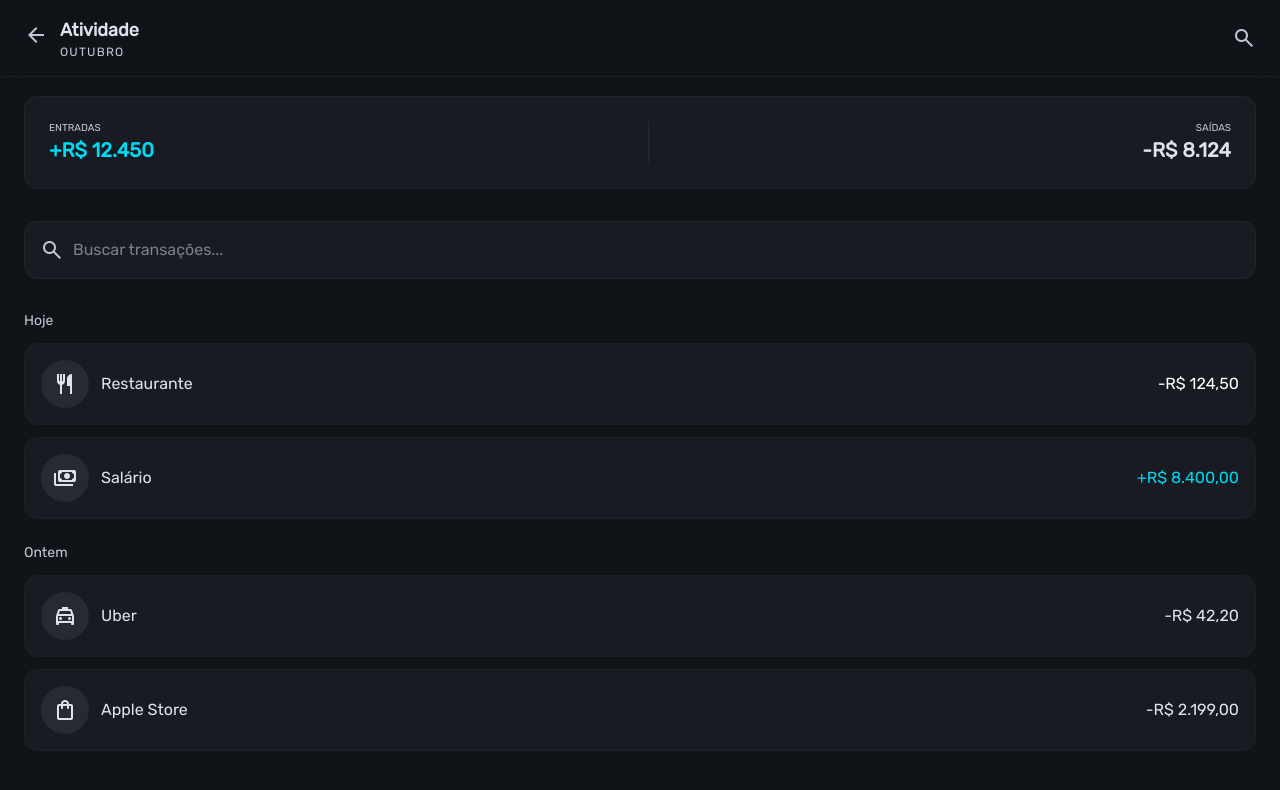
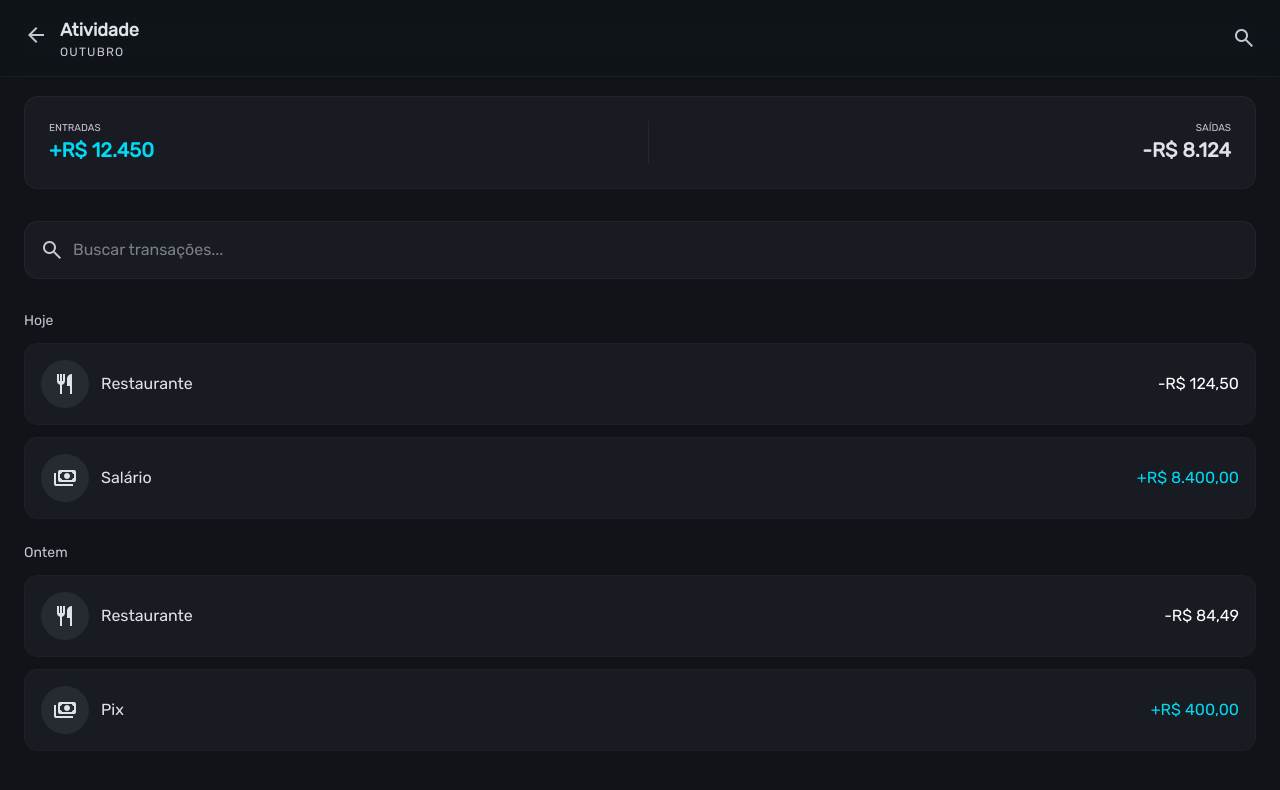
Before and after one commit to yDiony/WalletApp, a Next.js app: page /history in a window 1280 px wide. Shown: the top 790 px of the page. Built offline with nearby package versions, Linux system fonts and the light colour scheme.

Commit message:
Started to break down into components

```diff
--- a/src/app/(private)/history/page.tsx
+++ b/src/app/(private)/history/page.tsx
@@ -3,6 +3,8 @@
 import { motion } from "framer-motion";
 import { usePathname } from "next/navigation";
 import Link from "next/link";
+import TransactionItem from "@/components/transactions/TransactionItem";
+import BottomNav from "@/components/layout/BottomNav";
 
 const Icon = ({ name, className = "" }: any) => (
   <span className={`material-symbols-outlined ${className}`}>
@@ -83,41 +85,16 @@ export default function ExtratoPage() {
             <h3 className="text-sm text-[#c9c4d5] mb-3">Hoje</h3>
 
             <div className="space-y-3">
-              {[
-                {
-                  name: "Restaurante",
-                  icon: "restaurant",
-                  value: "-R$ 124,50",
-                },
-                {
-                  name: "Salário",
-                  icon: "payments",
-                  value: "+R$ 8.400,00",
-                },
-              ].map((item, i) => (
-                <motion.div
-                  key={i}
-                  whileHover={{ scale: 1.02 }}
-                  className="flex justify-between items-center p-4 bg-[#181c22] rounded-xl border border-[#474553]/10"
-                >
-                  <div className="flex items-center gap-3">
-                    <div className="w-12 h-12 flex items-center justify-center rounded-full bg-[#262a31]">
-                      <Icon name={item.icon} />
-                    </div>
-                    <span>{item.name}</span>
-                  </div>
-
-                  <span
-                    className={
-                      item.value.includes("+")
-                        ? "text-[#00daf3]"
-                        : "text-white"
-                    }
-                  >
-                    {item.value}
-                  </span>
-                </motion.div>
-              ))}
+              <TransactionItem
+                name="Restaurante"
+                icon="restaurant"
+                value="-R$ 124,50"
+              />
+              <TransactionItem
+                name="Salário"
+                icon="payments"
+                value="+R$ 8.400,00"
+              />
             </div>
           </div>
 
@@ -126,39 +103,21 @@ export default function ExtratoPage() {
             <h3 className="text-sm text-[#c9c4d5] mb-3">Ontem</h3>
 
             <div className="space-y-3">
-              {[
-                {
-                  name: "Uber",
-                  icon: "local_taxi",
-                  value: "-R$ 42,20",
-                },
-                {
-                  name: "Apple Store",
-                  icon: "shopping_bag",
-                  value: "-R$ 2.199,00",
-                },
-              ].map((item, i) => (
-                <motion.div
-                  key={i}
-                  whileHover={{ scale: 1.02 }}
-                  className="flex justify-between items-center p-4 bg-[#181c22] rounded-xl border border-[#474553]/10"
-                >
-                  <div className="flex items-center gap-3">
-                    <div className="w-12 h-12 flex items-center justify-center rounded-full bg-[#262a31]">
-                      <Icon name={item.icon} />
-                    </div>
-                    <span>{item.name}</span>
-                  </div>
-
-                  <span>{item.value}</span>
-                </motion.div>
-              ))}
+              <TransactionItem
+                name="Restaurante"
+                icon="restaurant"
+                value="-R$ 84,49"
+              />
+              <TransactionItem
+                name="Pix"
+                icon="payments"
+                value="+R$ 400,00"
+              />
             </div>
           </div>
         </section>
       </main>
 
-      {/* NAV (reaproveita a tua) */}
     </div>
   );
 }
--- /dev/null
+++ b/src/components/layout/BottomNav.tsx
@@ -0,0 +1,60 @@
+"use client";
+
+import Link from "next/link";
+import { motion } from "framer-motion";
+import { usePathname } from "next/navigation";
+import Icon from "../ui/Icon";
+
+export default function BottomNav() {
+  const pathname = usePathname();
+
+  const items = [
+    { name: "Início", icon: "home", href: "/" },
+    { name: "Extrato", icon: "query_stats", href: "/extrato" },
+    { name: "Cartão", icon: "credit_card", href: "/cards" },
+    { name: "Menu", icon: "grid_view", href: "/menu" },
+  ];
+
+  return (
+    <nav className="fixed bottom-4 left-1/2 -translate-x-1/2 z-50 md:hidden">
+      <div className="flex items-center gap-10 px-8 py-3 rounded-full bg-[#181c22]/90 backdrop-blur-xl border border-[#474553]/20 shadow-lg">
+
+        {items.map((item) => {
+          const active = pathname === item.href;
+
+          return (
+            <Link key={item.name} href={item.href}>
+              <motion.div
+                whileTap={{ scale: 0.9 }}
+                className="flex flex-col items-center text-[10px]"
+              >
+                <div
+                  className={`w-10 h-10 flex items-center justify-center rounded-full transition ${
+                    active
+                      ? "bg-[#cdbdff]/20 text-[#cdbdff]"
+                      : "text-[#c9c4d5]"
+                  }`}
+                >
+                  <Icon
+                    name={item.icon}
+                    className={`${active ? "nav-active" : ""} text-[22px]`}
+                  />
+                </div>
+
+                <span
+                  className={`mt-1 uppercase tracking-widest ${
+                    active
+                      ? "text-[#cdbdff]"
+                      : "text-[#c9c4d5]"
+                  }`}
+                >
+                  {item.name}
+                </span>
+              </motion.div>
+            </Link>
+          );
+        })}
+      </div>
+    </nav>
+  );
+}
--- /dev/null
+++ b/src/components/transactions/TransactionItem.tsx
@@ -0,0 +1,32 @@
+import { motion } from "framer-motion";
+import Icon from "../ui/Icon";
+
+export default function TransactionItem({
+  name,
+  icon,
+  value,
+}: {
+  name: string;
+  icon: string;
+  value: string;
+}) {
+  const isPositive = value.includes("+");
+
+  return (
+    <motion.div
+      whileHover={{ scale: 1.02 }}
+      className="flex justify-between items-center p-4 bg-[#181c22] rounded-xl border border-[#474553]/10"
+    >
+      <div className="flex items-center gap-3">
+        <div className="w-12 h-12 flex items-center justify-center rounded-full bg-[#262a31]">
+          <Icon name={icon} />
+        </div>
+        <span>{name}</span>
+      </div>
+
+      <span className={isPositive ? "text-[#00daf3]" : "text-white"}>
+        {value}
+      </span>
+    </motion.div>
+  );
+}
--- /dev/null
+++ b/src/components/ui/Icon.tsx
@@ -0,0 +1,13 @@
+export default function Icon({
+  name,
+  className = "",
+}: {
+  name: string;
+  className?: string;
+}) {
+  return (
+    <span className={`material-symbols-outlined ${className}`}>
+      {name}
+    </span>
+  );
+}
```
